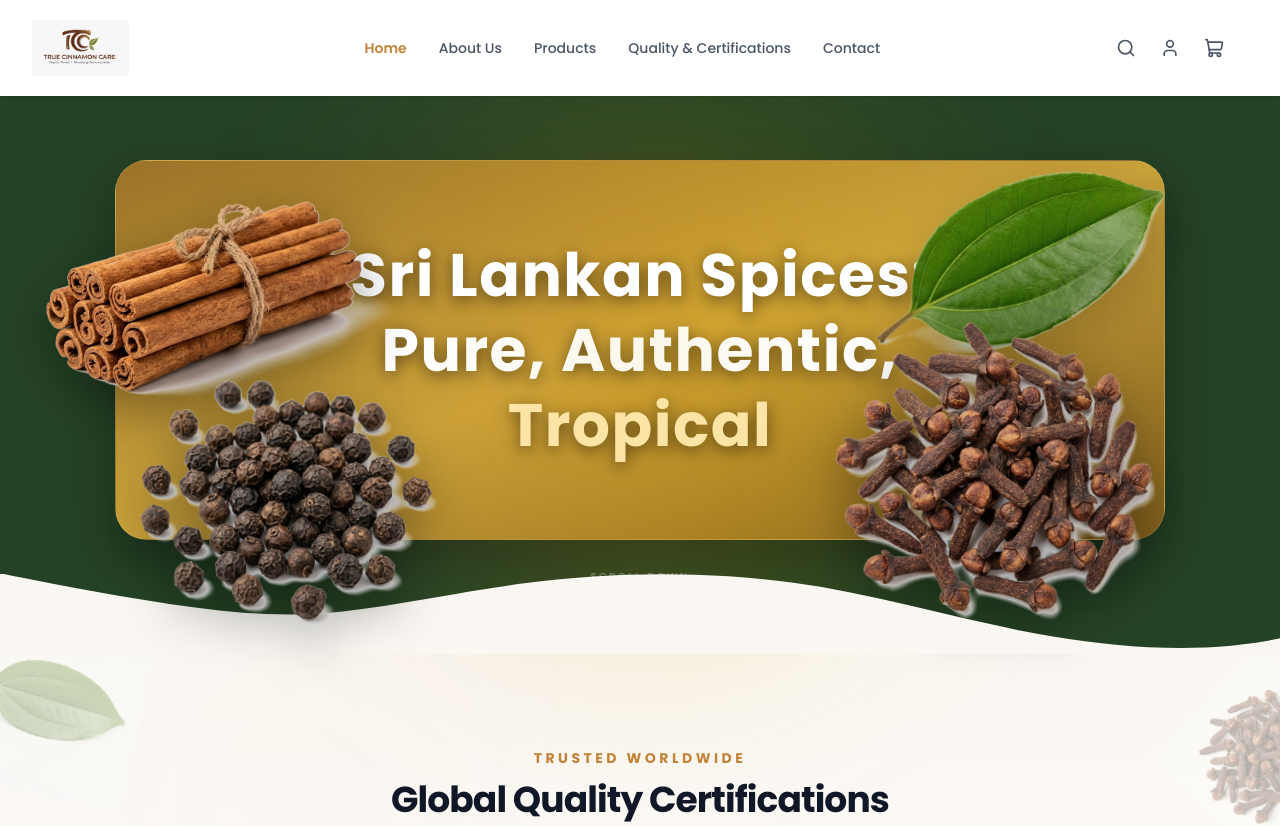
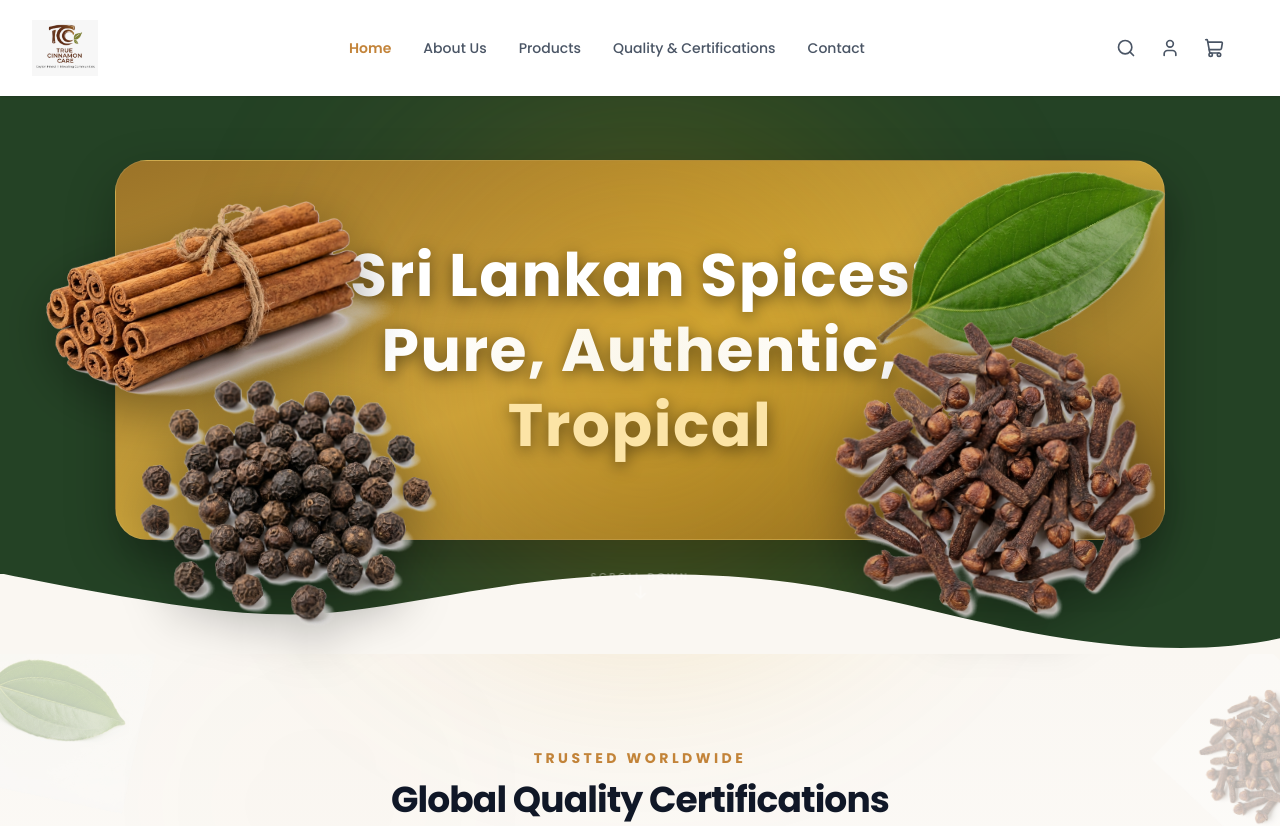
Before and after one commit to Deneth0077/Ceylon-Spices, a Next.js app: page / in a window 1280 px wide. Shown: the top 826 px of the page. Built offline with nearby package versions, Linux system fonts and the light colour scheme.

Commit message:
feat:Implement Logo

```diff
--- a/src/components/Navbar.tsx
+++ b/src/components/Navbar.tsx
@@ -126,7 +126,7 @@ export default function Navbar() {
             <div className="flex-shrink-0 flex items-center">
               <Link href="/" className="flex items-center group">
                 <img
-                  src="/images/logo.jpg"
+                  src="/images/new-logo.jpeg"
                   alt="True Cinnamon Care Logo"
                   className="h-12 md:h-14 w-auto object-contain mix-blend-multiply transition-transform duration-300 group-hover:scale-[1.03]"
                 />
```
Also changed, not shown: public/images/new-logo.jpeg (added).
